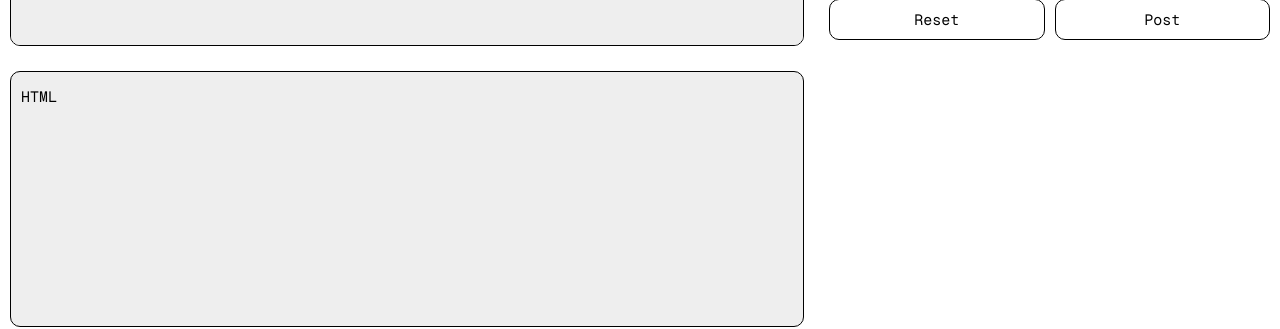
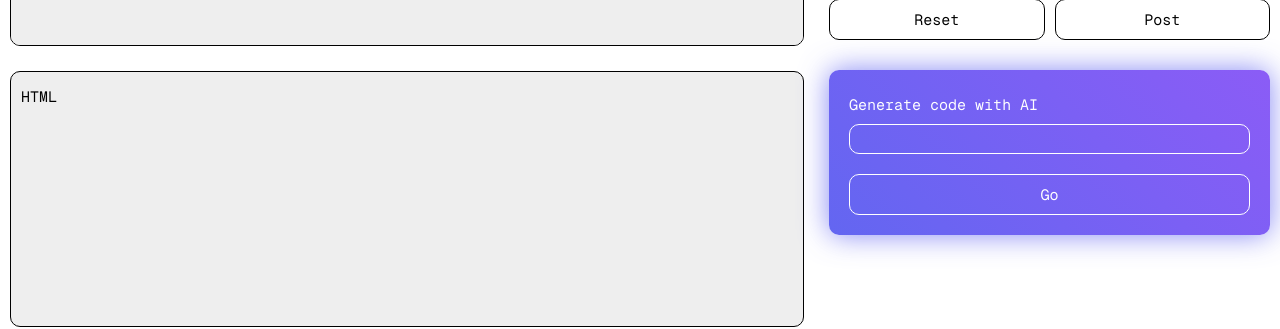
Before and after one commit to mariavinaq/codex, a React (Vite) app: page /submit in a window 1280 px wide. Shown: the part 446-775 px from the top of the page. Built offline with nearby package versions, Linux system fonts and the light colour scheme; no server answers.

Commit message:
Add AI api functionality

```diff
--- a/src/pages/SubmitPost/SubmitPost.scss
+++ b/src/pages/SubmitPost/SubmitPost.scss
@@ -38,7 +38,7 @@
         }
     }
 
-    &__form {
+    &__container {
         display: flex;
         flex-direction: column;
         gap: 1.25rem;
@@ -52,6 +52,10 @@
     &__form-title {
         font-size: 1.3rem;
         margin: 0.5rem 0 1rem;
+
+        &--prompter {
+            color: white;
+        }
 
         @include desktop {
             font-size: 1.5rem;
@@ -105,14 +109,16 @@
         }
     }
 
-    &__form-details {
+    &__forms {
+        @include tablet {
+            width: 35%;
+        }
+    }
+
+    &__form {
         display: flex;
         flex-direction: column;
         gap: 1rem;
-
-        @include tablet {
-            width: 35%;
-        }
     }
 
     &__form-detail {
@@ -130,6 +136,12 @@
         &--description {
             height: 9rem;
             resize: none;
+        }
+
+        &--prompter {
+            background: transparent;
+            border-color: white;
+            color: white;
         }
 
         &:focus {
@@ -168,6 +180,13 @@
         font-size: 1.3rem;
         cursor: pointer;
 
+        &--prompter {
+            width: 100%;
+            background-color: transparent;
+            border-color: white;
+            color: white;
+        }
+
         @include desktop {
             font-size: 1.5rem;
         }
@@ -176,4 +195,32 @@
             transform: scale(1.025);
         }
     }
+
+    &__prompter {
+        display: flex;
+        flex-direction: column;
+        margin-top: 2rem;
+        padding: 2rem;
+        border-radius: 1rem;
+        background: linear-gradient(45deg, #6366f1, #8b5cf6);
+        box-shadow: 0 0 20px rgba(99, 102, 241, 0.5);
+        animation: glow 2s ease-in-out infinite alternate;
+
+        @include tablet {
+            margin-top: 5.5rem;
+        }
+
+        @include desktop {
+            margin-top: 3rem;
+        }
+    }
+
+    @keyframes glow {
+        from {
+          box-shadow: 0 0 20px rgba(99, 102, 241, 0.5);
+        }
+        to {
+          box-shadow: 0 0 30px rgba(99, 102, 241, 0.8);
+        }
+    }
 }
--- a/src/pages/SubmitPost/SubmitPost.tsx
+++ b/src/pages/SubmitPost/SubmitPost.tsx
@@ -1,7 +1,7 @@
 import { useEffect, useState } from 'react';
 import './SubmitPost.scss';
 import { useNavigate } from 'react-router-dom';
-import { postPost } from '../../services/codex-api';
+import { postPost, postPrompt } from '../../services/codex-api';
 
 const SubmitPost = () => {
     const navigate = useNavigate();
@@ -9,6 +9,9 @@ const SubmitPost = () => {
     const [cssCode, setCssCode] = useState('');
     const [jsCode, setJsCode] = useState('');
     const [preview, setPreview] = useState('');
+    const [prompt, setPrompt] = useState('');
+    const [posting, setPosting] = useState(false);
+    const [fetchingAi, setFetchingAi] = useState(false);
 
     useEffect(() => {
         const previewSetup = `
@@ -33,15 +36,17 @@ const SubmitPost = () => {
 
         const post = await postPost(formData);
         if (post) {
-            alert('Code published. Click OK to return to homepage.');
+            setPosting(false);
             navigate('/');
         } else {
+            setPosting(false);
             alert('Code unsuccessfully published. Click OK to try again.');
         };
     };
 
     const handleOnSubmit = (event: React.FormEvent<HTMLFormElement>) => {
         event.preventDefault();
+        setPosting(true);
         submitPost(event);
     };
 
@@ -49,10 +54,26 @@ const SubmitPost = () => {
         setPreview('');
     };
 
+    const handleOnSubmitPrompt = async (event: React.FormEvent<HTMLFormElement>) => {
+        event.preventDefault();
+        setFetchingAi(true);
+        const generated = await postPrompt({ prompt: prompt })
+        if (generated) {
+            setHtmlCode(generated['htmlCode']);
+            setCssCode(generated['cssCode']);
+            setJsCode(generated['jsCode']);
+            setFetchingAi(false);
+            window.scrollTo({ top: 0 });
+        } else {
+            alert("Try a new prompt");
+            setFetchingAi(false);
+        }
+    };
+
     return (
         <div className='submit-post'>
             <h2 className='submit-post__title--mobile'>Post a code snippet</h2>
-            <form className='submit-post__form' onSubmit={(event) => handleOnSubmit(event)}>
+            <div className='submit-post__container'>
                 <div className='submit-post__codes'>
                     <div className='submit-post__editor submit-post__editor--preview'>
                         <iframe id='preview' className='submit-post__editor-code submit-post__editor-code--preview' srcDoc={preview}></iframe>
@@ -63,7 +84,8 @@ const SubmitPost = () => {
                             id='html'
                             name='html'
                             className='submit-post__editor-code'
-                            onKeyUp={(event) => setHtmlCode(event.currentTarget.value)}
+                            value={htmlCode}
+                            onChange={(event) => setHtmlCode(event.currentTarget.value)}
                         >
                         </textarea>
                     </div>
@@ -73,7 +95,8 @@ const SubmitPost = () => {
                             id='css'
                             name='css'
                             className='submit-post__editor-code'
-                            onKeyUp={(event) => setCssCode(event.currentTarget.value)}
+                            value={cssCode}
+                            onChange={(event) => setCssCode(event.currentTarget.value)}
                         >
                         </textarea>
                     </div>
@@ -83,12 +106,14 @@ const SubmitPost = () => {
                             id='js'
                             name='js'
                             className='submit-post__editor-code'
-                            onKeyUp={(event) => setJsCode(event.currentTarget.value)}
+                            value={jsCode}
+                            onChange={(event) => setJsCode(event.currentTarget.value)}
                         >
                         </textarea>
                     </div>
                 </div>
-                <div className='submit-post__form-details'>
+                <div className='submit-post__forms'>
+                    <form className='submit-post__form' onSubmit={(event) => handleOnSubmit(event)}>
                         <h2 className='submit-post__title submit-post__title--td'>Post a code snippet</h2>
                         <div className='submit-post__form-detail'>
                             <label className='submit-post__form-title' htmlFor='title'>Title</label>
@@ -104,10 +129,16 @@ const SubmitPost = () => {
                         </div>
                         <div className='submit-post__actions'>
                             <button className='submit-post__post-button' type='reset' onClick={handleReset}>Reset</button>
-                        <button className='submit-post__post-button' type='submit'>Post</button>
+                            <button className='submit-post__post-button' type='submit' disabled={posting}>{posting ? 'Posting...' : 'Post'}</button>
+                        </div>
+                    </form>
+                    <form className='submit-post__prompter' onSubmit={(event) => handleOnSubmitPrompt(event)}>
+                        <label className='submit-post__form-title submit-post__form-title--prompter' htmlFor='prompt'>Generate code with AI</label>
+                        <input className='submit-post__form-input submit-post__form-input--prompter' id='prompt' name='prompt' value={prompt} onChange={(event) => setPrompt(event.target.value)}></input>
+                        <button className='submit-post__post-button submit-post__post-button--prompter' type='submit' disabled={fetchingAi}>{fetchingAi ? 'Wait for it...' : 'Go'}</button>
+                    </form>
                 </div>
             </div>
-            </form>
         </div>
     );
 };
--- a/src/services/codex-api.ts
+++ b/src/services/codex-api.ts
@@ -133,4 +133,17 @@ const getUserPosts = async (userId: string) => {
     }
 };
 
-export { baseUrl, getPosts, getPost, postPost, putLike, getComments, postComment, getBookmarks, postBookmark, getUser, getUserPosts };
+const postPrompt = async (prompt: {prompt:string}) => {
+    try {
+        const response = await axios.post(`${baseUrl}/prompt`, prompt)
+        return response.data.content[0].text;
+    } catch (error) {
+        if (axios.isAxiosError(error)) {
+            console.error(`${error.response?.status}: POST request for prompt failed`);
+        } else {
+            console.error('Error occurred while prompting');
+        }
+    }
+}
+
+export { baseUrl, getPosts, getPost, postPost, putLike, getComments, postComment, getBookmarks, postBookmark, getUser, getUserPosts, postPrompt };
```
Lines whose indentation alone changed are shown as unchanged.
